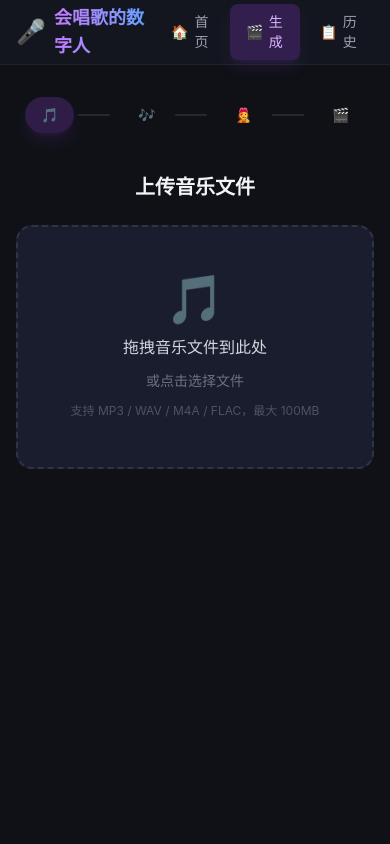
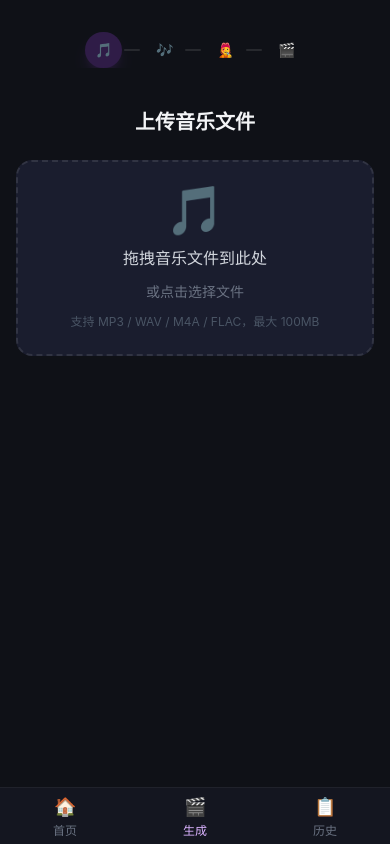
Before and after one commit to njyxf1025/xiaohuo, a React (Vite) app in the folder frontend/: page /create in a window 390 px wide. Built offline with nearby package versions, Linux system fonts and the light colour scheme.

Commit message:
feat: 读取MD文件
Co-authored-by: traeagent <traeagent@users.noreply.github.com>

```diff
--- a/frontend/index.html
+++ b/frontend/index.html
@@ -1,10 +1,10 @@
 <!doctype html>
-<html lang="en">
+<html lang="zh-CN">
   <head>
     <meta charset="UTF-8" />
     <link rel="icon" type="image/svg+xml" href="/favicon.svg" />
-    <meta name="viewport" content="width=device-width, initial-scale=1.0" />
-    <title>frontend</title>
+    <meta name="viewport" content="width=device-width, initial-scale=1.0, maximum-scale=1.0, user-scalable=no, viewport-fit=cover" />
+    <title>会唱歌的数字人</title>
   </head>
   <body>
     <div id="root"></div>
--- a/frontend/src/components/AudioWaveform.tsx
+++ b/frontend/src/components/AudioWaveform.tsx
@@ -135,7 +135,7 @@ export default function AudioWaveform({ fileId, filename, duration, onRegionConf
 
       <div className="bg-[#1a1d2e] rounded-xl p-4 border border-white/5">
         <p className="text-sm text-gray-400 mb-3">高潮区间（可拖拽波形上的紫色区域调整）</p>
-        <div className="flex items-center gap-4">
+        <div className="flex flex-wrap items-center gap-3 sm:gap-4">
           <div className="flex items-center gap-2">
             <label className="text-xs text-gray-500">开始</label>
             <input
@@ -157,7 +157,7 @@ export default function AudioWaveform({ fileId, filename, duration, onRegionConf
             />
             <span className="text-xs text-gray-600">秒</span>
           </div>
-          <div className="ml-auto text-sm text-purple-400 font-medium">
+          <div className="w-full sm:w-auto sm:ml-auto text-sm text-purple-400 font-medium">
             时长 {(regionEnd - regionStart).toFixed(1)}s
           </div>
         </div>
--- a/frontend/src/components/Layout.tsx
+++ b/frontend/src/components/Layout.tsx
@@ -8,8 +8,8 @@ export default function Layout() {
   ]
 
   return (
-    <div className="min-h-screen bg-[#0f1117] text-gray-100 flex flex-col">
-      <nav className="sticky top-0 z-50 bg-[#161822]/80 backdrop-blur-xl border-b border-white/5">
+    <div className="min-h-screen bg-[#0f1117] text-gray-100 flex flex-col pb-16 md:pb-0">
+      <nav className="sticky top-0 z-50 bg-[#161822]/80 backdrop-blur-xl border-b border-white/5 hidden md:block">
         <div className="max-w-7xl mx-auto px-4 sm:px-6 lg:px-8">
           <div className="flex items-center justify-between h-16">
             <div className="flex items-center gap-2">
@@ -40,6 +40,29 @@ export default function Layout() {
           </div>
         </div>
       </nav>
+
+      <nav className="fixed bottom-0 left-0 right-0 z-50 bg-[#161822]/90 backdrop-blur-xl border-t border-white/5 md:hidden safe-bottom">
+        <div className="flex items-center justify-around h-14">
+          {navItems.map((item) => (
+            <NavLink
+              key={item.to}
+              to={item.to}
+              end={item.to === '/'}
+              className={({ isActive }) =>
+                `flex flex-col items-center gap-0.5 px-3 py-1.5 rounded-lg text-xs font-medium transition-all duration-200 ${
+                  isActive
+                    ? 'text-purple-300'
+                    : 'text-gray-500 hover:text-gray-300'
+                }`
+              }
+            >
+              <span className="text-lg">{item.icon}</span>
+              <span>{item.label}</span>
+            </NavLink>
+          ))}
+        </div>
+      </nav>
+
       <main className="flex-1">
         <Outlet />
       </main>
--- a/frontend/src/components/MusicUpload.tsx
+++ b/frontend/src/components/MusicUpload.tsx
@@ -87,7 +87,7 @@ export default function MusicUpload({ onComplete }: MusicUploadProps) {
         onDragOver={handleDragOver}
         onDragLeave={handleDragLeave}
         onClick={() => inputRef.current?.click()}
-        className={`relative cursor-pointer rounded-2xl border-2 border-dashed p-12 text-center transition-all duration-300 ${
+        className={`relative cursor-pointer rounded-2xl border-2 border-dashed p-6 sm:p-12 text-center transition-all duration-300 ${
           isDragging
             ? 'border-purple-400 bg-purple-500/10 scale-[1.02]'
             : uploading
--- a/frontend/src/index.css
+++ b/frontend/src/index.css
@@ -25,9 +25,19 @@ body {
   color: #e5e7eb;
   -webkit-font-smoothing: antialiased;
   -moz-osx-font-smoothing: grayscale;
+  -webkit-tap-highlight-color: transparent;
+  overscroll-behavior-y: contain;
 }
 
 ::selection {
   background-color: rgba(139, 92, 246, 0.3);
   color: #fff;
 }
+
+.safe-bottom {
+  padding-bottom: env(safe-area-inset-bottom, 0px);
+}
+
+input, textarea, select {
+  font-size: 16px;
+}
--- a/frontend/src/pages/CreatePage.tsx
+++ b/frontend/src/pages/CreatePage.tsx
@@ -71,9 +71,9 @@ export default function CreatePage() {
 
   return (
     <div className="max-w-5xl mx-auto px-4 sm:px-6 lg:px-8 py-8">
-      <div className="flex items-center justify-center gap-2 mb-10">
+      <div className="flex items-center justify-center gap-1 sm:gap-2 mb-10 overflow-x-auto px-2">
         {steps.map((step, i) => (
-          <div key={step.key} className="flex items-center">
+          <div key={step.key} className="flex items-center shrink-0">
             <button
               type="button"
               onClick={() => {
@@ -81,7 +81,7 @@ export default function CreatePage() {
                   setCurrentStep(step.key)
                 }
               }}
-              className={`flex items-center gap-2 px-4 py-2 rounded-full text-sm font-medium transition-all duration-300 ${
+              className={`flex items-center gap-1 sm:gap-2 px-2.5 sm:px-4 py-2 rounded-full text-sm font-medium transition-all duration-300 ${
                 step.key === currentStep
                   ? 'bg-purple-500/20 text-purple-300 shadow-lg shadow-purple-500/10'
                   : i < stepIndex
@@ -93,7 +93,7 @@ export default function CreatePage() {
               <span className="hidden sm:inline">{step.label}</span>
             </button>
             {i < steps.length - 1 && (
-              <div className={`w-8 sm:w-12 h-0.5 mx-1 rounded ${i < stepIndex ? 'bg-purple-500/50' : 'bg-white/10'}`} />
+              <div className={`w-4 sm:w-12 h-0.5 mx-0.5 sm:mx-1 rounded ${i < stepIndex ? 'bg-purple-500/50' : 'bg-white/10'}`} />
             )}
           </div>
         ))}
```
